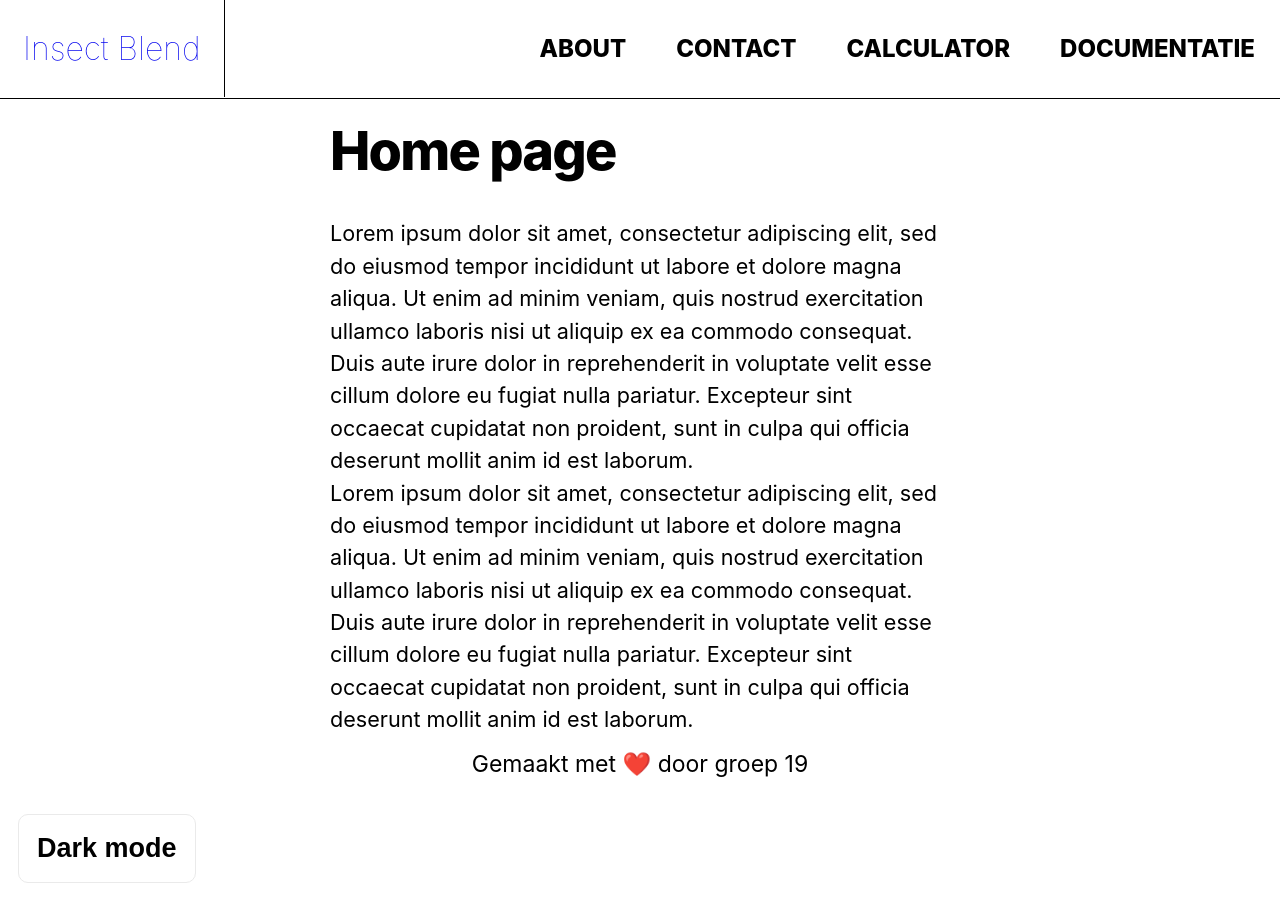
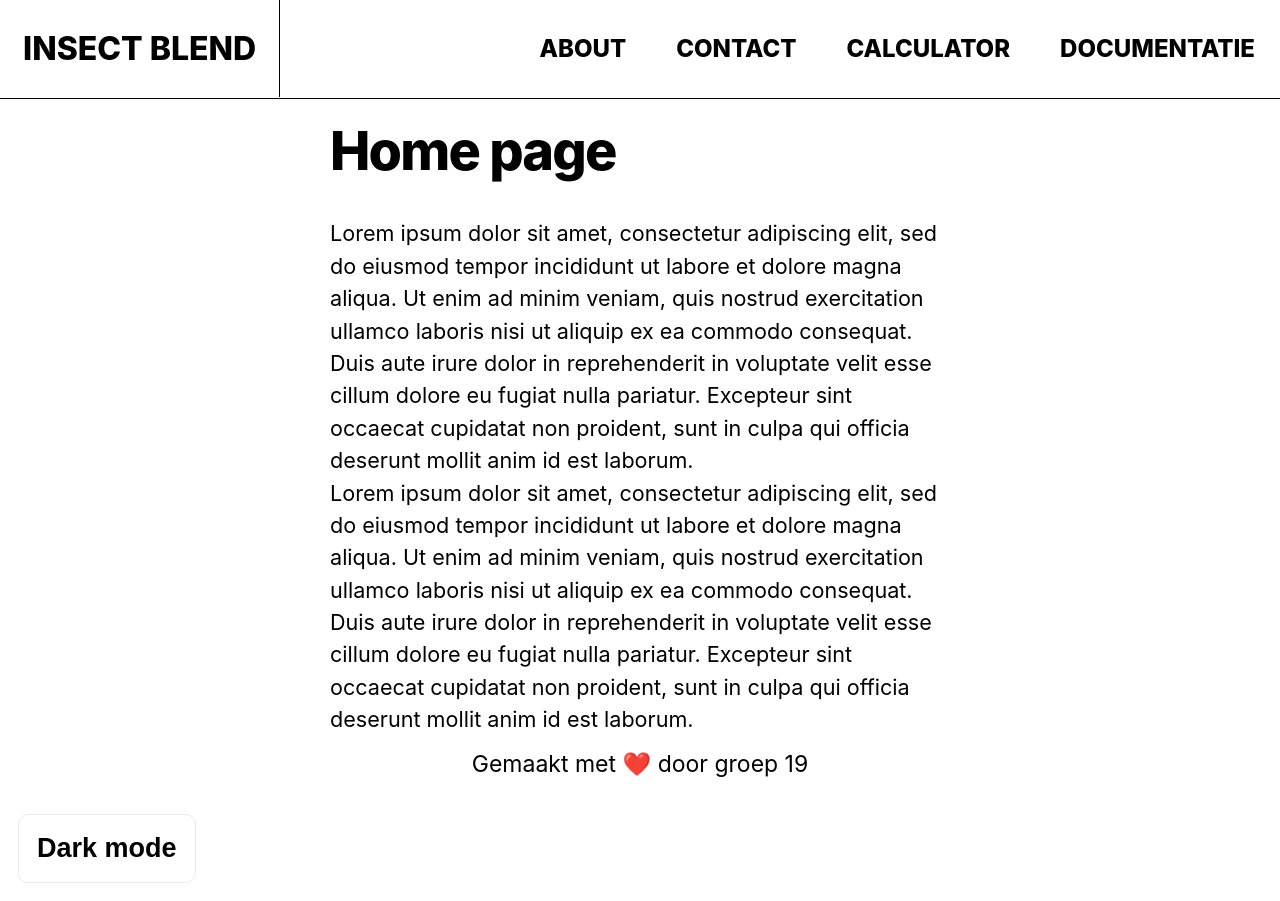
Before and after one commit to ebekoudijs/ProftaakFontys, a Next.js app: page / in a window 1280 px wide. Built offline with nearby package versions, Linux system fonts and the light colour scheme.

Commit message:
Logo text styling

```diff
--- a/components/sidenav.js
+++ b/components/sidenav.js
@@ -5,9 +5,11 @@ import Link from 'next/link'
 export default function Sidenav() {
   return (
       <div className={styles.navbarcontainer} id="navbarcontainer">
-          <div className={styles.logo}>
+          <div className={styles.logodiv}>
               <Link href="/">
-                  Insect Blend
+                  <a className={styles.logotext}>
+                      Insect Blend
+                  </a>
               </Link>
           </div>
           <div className="menu">
--- a/styles/sidenav.module.scss
+++ b/styles/sidenav.module.scss
@@ -5,9 +5,9 @@
     border-bottom: 1px solid black;
     text-align: right;
     position: relative;
-    color:black;
+    color: black;
 
-    .logo {
+    .logodiv {
         position: absolute;
         top: 0;
         left: 0;
@@ -15,9 +15,15 @@
         font-weight: 100;
         padding: 23px;
         border-right: 1px solid black;
+        text-decoration: none;
     }
 }
-
+.logotext {
+    text-decoration: none;
+    text-transform: uppercase;
+    font-weight: 800;
+    color: inherit;
+}
 .link {
     display: inline-block;
     padding: 15px 0;
@@ -52,6 +58,4 @@
 .linkdarkmode {
     background-color: black;
     color: white;
-
-
 }
```
